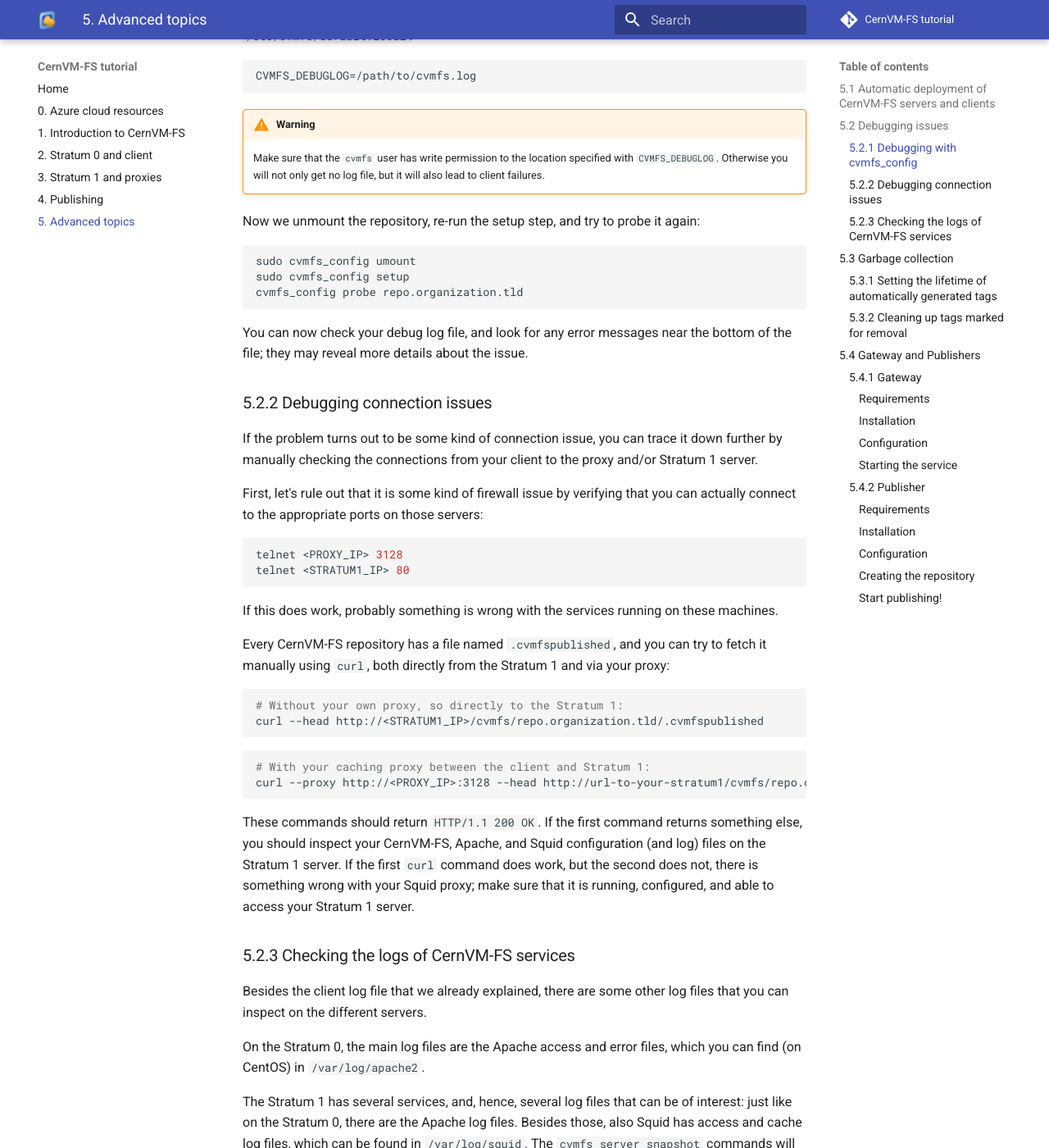
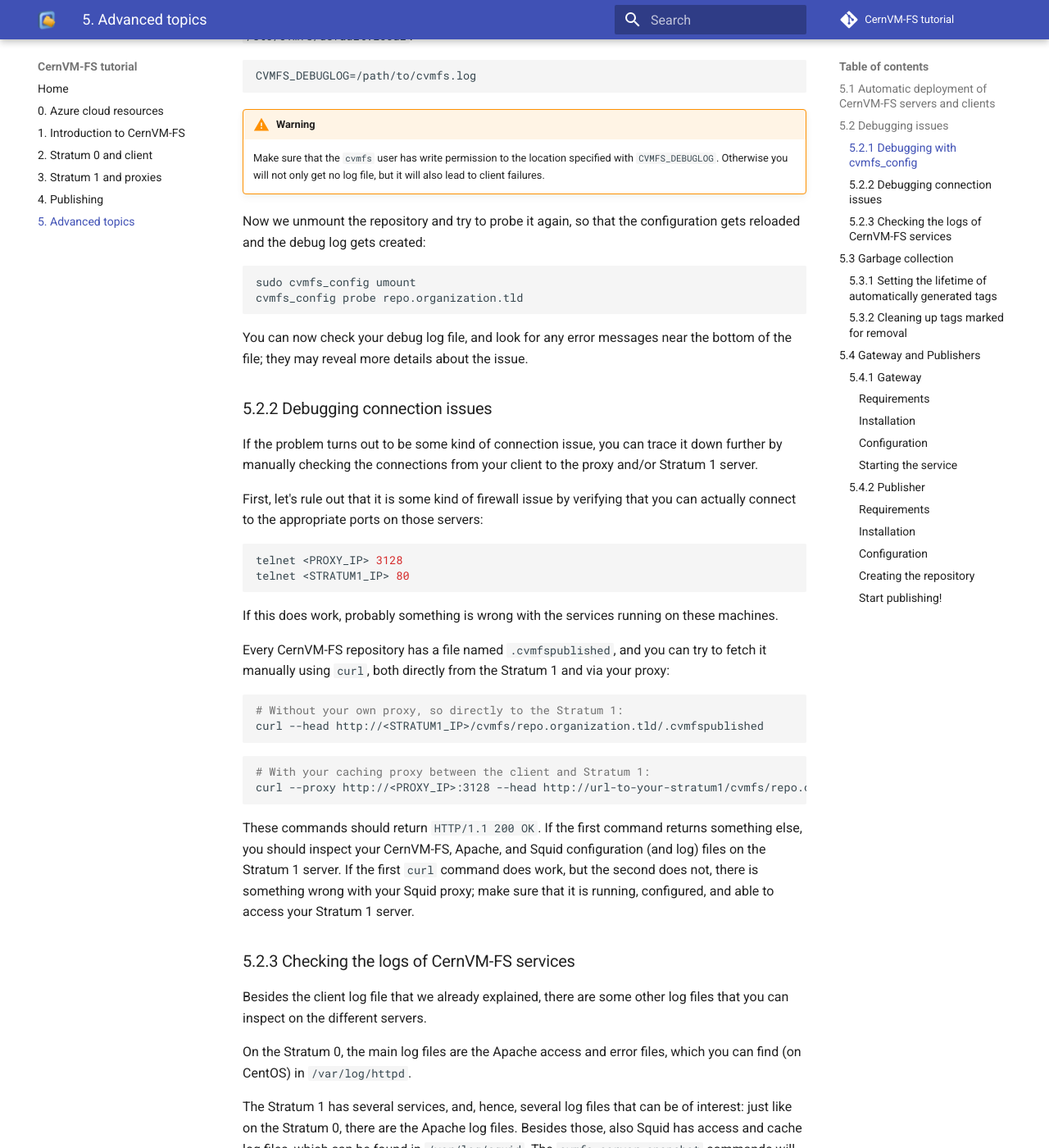
Before and after one commit to cvmfs-contrib/cvmfs-tutorial-2021, an MkDocs documentation site: the page built from docs/05_advanced.md, in a window 1280 px wide and 1400 px high, scrolled down 1272 px. Shown: the whole window at 82% size. Built offline with MkDocs 1.6.1 and Material for MkDocs 9.7.7, drawn with Linux system fonts in a browser that asks for light colours; comment, search, counter and statistics services are not loaded.

Commit message:
dont do the setup again, change apache log location

````diff
--- a/docs/05_advanced.md
+++ b/docs/05_advanced.md
@@ -56,11 +56,10 @@
     Make sure that the `cvmfs` user has write permission to the location specified with `CVMFS_DEBUGLOG`.
     Otherwise you will not only get no log file, but it will also lead to client failures.
 
-Now we unmount the repository, re-run the setup step, and try to probe it again:
+Now we unmount the repository and try to probe it again, so that the configuration gets reloaded and the debug log gets created:
 
 ```
 sudo cvmfs_config umount
-sudo cvmfs_config setup
 cvmfs_config probe repo.organization.tld
 ```
 
@@ -104,7 +103,7 @@
 
 Besides the client log file that we already explained, there are some other log files that you can inspect on the different servers.
 
-On the Stratum 0, the main log files are the Apache access and error files, which you can find (on CentOS) in `/var/log/apache2`.
+On the Stratum 0, the main log files are the Apache access and error files, which you can find (on CentOS) in `/var/log/httpd`.
 
 The Stratum 1 has several services, and, hence, several log files that can be of interest: just like on the Stratum 0, there are the Apache log files.
 Besides those, also Squid has access and cache log files, which can be found in `/var/log/squid`.
````
